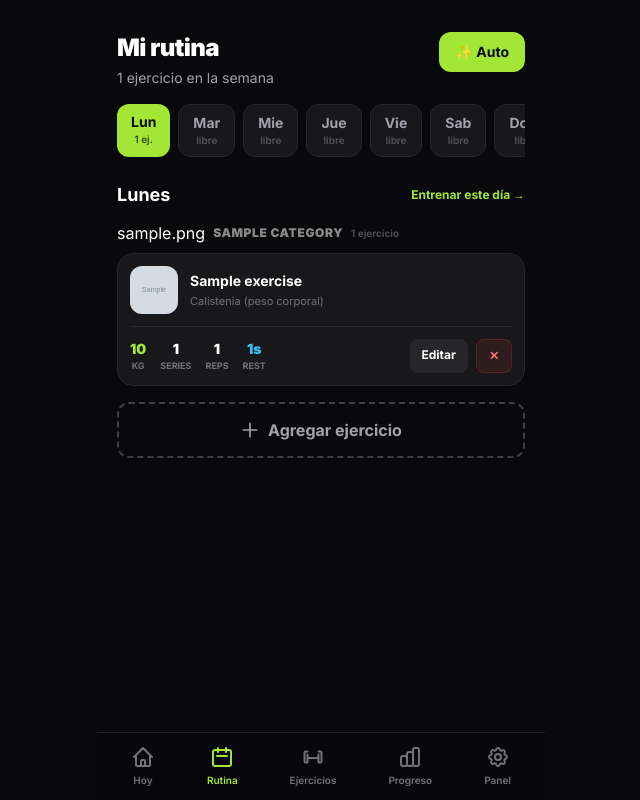
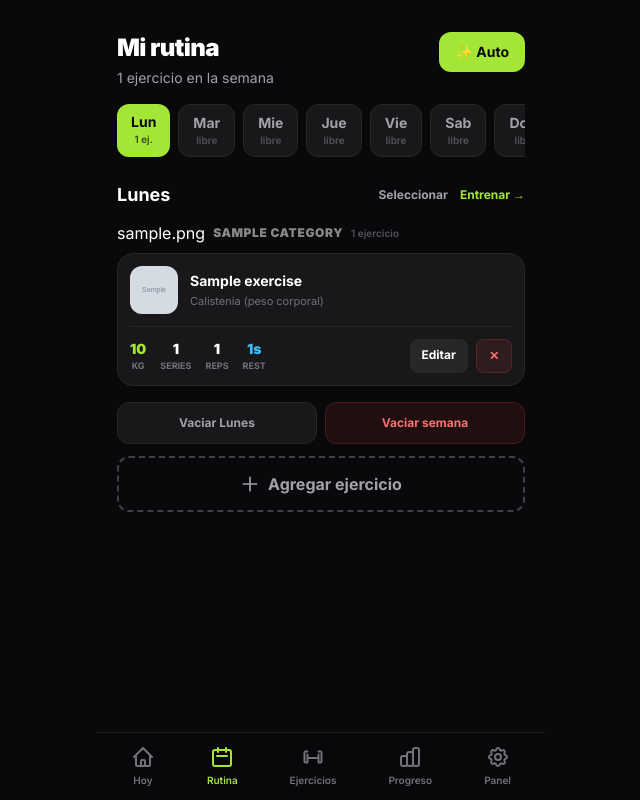
Before and after one commit to Mirages-Infinity/Mirages-Fitness, a Django app: page /rutina/dia/0/ in a window 1280 px wide. Shown: the whole page, without its empty margins (319-959 px from the left). Run offline with Django 5.2, Linux system fonts and the light colour scheme; a user stored in the database is signed in; tables that the repository leaves empty hold one stand-in row (values such as "Sample post"); grey boxes marked "Sample" are stand-in pictures; some libraries are stand-ins or nearby versions.

Commit message:
Seleccion multiple para eliminar ejercicios de la rutina
- Modo seleccion con checkboxes, contador y 'Todos'
- Barra flotante para eliminar los seleccionados
- Accesos rapidos: vaciar el dia o toda la semana
- El borrado individual pasa por el mismo endpoint (sin formularios anidados)

Co-Authored-By: Claude Opus 4.8 <noreply@anthropic.com>

```diff
--- a/core/templates/user/routine.html
+++ b/core/templates/user/routine.html
@@ -34,11 +34,19 @@
   <div class="flex items-center justify-between mb-3">
     <h2 class="text-lg font-bold">{{ day_name }}</h2>
     {% if items %}
-      <a href="{% url 'workout_day' day %}" class="text-xs font-bold text-lime-400">Entrenar este día →</a>
+      <div class="flex items-center gap-3">
+        <button type="button" id="selectToggle" class="text-xs font-bold text-zinc-400">Seleccionar</button>
+        <a href="{% url 'workout_day' day %}" class="text-xs font-bold text-lime-400">Entrenar →</a>
+      </div>
     {% endif %}
   </div>
 
   {% if items %}
+  <form id="bulkForm" method="post" action="{% url 'routine_bulk_delete' %}">
+    {% csrf_token %}
+    <input type="hidden" name="day" value="{{ day }}">
+    <input type="hidden" name="scope" id="bulkScope" value="selected">
+
     <div class="space-y-4">
       {% for zone in zones %}
       <div>
@@ -52,8 +60,15 @@
 
         <div class="space-y-2.5">
           {% for item in zone.items %}
-          <div class="rounded-2xl bg-zinc-900 border border-zinc-800 p-3">
+          <div class="item-row rounded-2xl bg-zinc-900 border border-zinc-800 p-3">
             <div class="flex items-center gap-3">
+              <label class="select-box hidden shrink-0 cursor-pointer">
+                <input type="checkbox" name="items" value="{{ item.pk }}" class="peer sr-only item-check">
+                <span class="w-6 h-6 rounded-md border-2 border-zinc-600 flex items-center justify-center text-transparent
+                             peer-checked:bg-lime-400 peer-checked:border-lime-400 peer-checked:text-zinc-950 transition">
+                  <svg class="w-4 h-4" fill="none" stroke="currentColor" stroke-width="3" viewBox="0 0 24 24"><path stroke-linecap="round" stroke-linejoin="round" d="M5 13l4 4L19 7"/></svg>
+                </span>
+              </label>
               {% include 'partials/thumb.html' with ex=item.exercise cls="w-12 h-12" %}
               <div class="flex-1 min-w-0">
                 <p class="font-bold text-sm truncate">{{ item.exercise.title }}</p>
@@ -94,11 +109,9 @@
               <div class="flex gap-2">
                 <a href="{% url 'routine_item_edit' item.pk %}"
                    class="rounded-lg bg-zinc-800 px-3 py-2 text-xs font-bold text-white active:scale-95 transition">Editar</a>
-                <form action="{% url 'routine_item_delete' item.pk %}" method="post"
-                      onsubmit="return confirm('¿Quitar {{ item.exercise.title|escapejs }} de tu rutina?');">
-                  {% csrf_token %}
-                  <button type="submit" class="rounded-lg bg-red-500/10 border border-red-500/20 px-3 py-2 text-xs font-bold text-red-400 active:scale-95 transition">✕</button>
-                </form>
+                <button type="submit" name="single" value="{{ item.pk }}"
+                        onclick="return confirm('¿Quitar {{ item.exercise.title|escapejs }} de tu rutina?');"
+                        class="rounded-lg bg-red-500/10 border border-red-500/20 px-3 py-2 text-xs font-bold text-red-400 active:scale-95 transition">✕</button>
               </div>
             </div>
           </div>
@@ -107,18 +120,113 @@
       </div>
       {% endfor %}
     </div>
+
+    {# ---- Barra de seleccion multiple ---- #}
+    <div id="bulkBar" class="hidden fixed bottom-[72px] inset-x-0 z-40 mx-auto max-w-md px-4">
+      <div class="rounded-2xl bg-zinc-900 border border-zinc-700 shadow-2xl p-3 flex items-center gap-2">
+        <button type="button" id="selectAll"
+                class="rounded-lg bg-zinc-800 px-3 py-2.5 text-xs font-bold text-white active:scale-95 transition shrink-0">
+          Todos
+        </button>
+        <p class="flex-1 text-sm font-bold text-center"><span id="selCount">0</span> seleccionado<span id="selPlural"></span></p>
+        <button type="submit" id="deleteSelected" disabled
+                onclick="return confirm('¿Eliminar los ejercicios seleccionados?');"
+                class="rounded-lg bg-red-500 px-4 py-2.5 text-xs font-black text-white active:scale-95 transition shrink-0 disabled:opacity-40">
+          Eliminar
+        </button>
+      </div>
+    </div>
+  </form>
+
+  {# ---- Vaciar dia / semana ---- #}
+  <div class="grid grid-cols-2 gap-2 mt-4">
+    <form method="post" action="{% url 'routine_bulk_delete' %}"
+          onsubmit="return confirm('¿Eliminar los {{ items|length }} ejercicios de {{ day_name }}?');">
+      {% csrf_token %}
+      <input type="hidden" name="day" value="{{ day }}">
+      <input type="hidden" name="scope" value="day">
+      <button type="submit" class="w-full rounded-xl bg-zinc-900 border border-zinc-800 py-3 text-xs font-bold text-zinc-400 active:scale-95 transition">
+        Vaciar {{ day_name }}
+      </button>
+    </form>
+    <form method="post" action="{% url 'routine_bulk_delete' %}"
+          onsubmit="return confirm('¿Eliminar los {{ total_items }} ejercicios de TODA la semana?');">
+      {% csrf_token %}
+      <input type="hidden" name="scope" value="week">
+      <button type="submit" class="w-full rounded-xl bg-red-500/10 border border-red-500/20 py-3 text-xs font-bold text-red-400 active:scale-95 transition">
+        Vaciar semana
+      </button>
+    </form>
+  </div>
   {% else %}
     <div class="rounded-2xl border border-dashed border-zinc-800 p-8 text-center">
       <span class="text-4xl">📋</span>
       <p class="font-bold mt-3">{{ day_name }} está libre</p>
       <p class="text-sm text-zinc-500 mt-1">Día de descanso, o agrega ejercicios del catálogo</p>
     </div>
+
+    {% if total_items %}
+    <form method="post" action="{% url 'routine_bulk_delete' %}" class="mt-3"
+          onsubmit="return confirm('¿Eliminar los {{ total_items }} ejercicios de TODA la semana?');">
+      {% csrf_token %}
+      <input type="hidden" name="scope" value="week">
+      <button type="submit" class="w-full rounded-xl bg-red-500/10 border border-red-500/20 py-3 text-xs font-bold text-red-400 active:scale-95 transition">
+        Vaciar toda la semana ({{ total_items }})
+      </button>
+    </form>
+    {% endif %}
   {% endif %}
 
   <a href="{% url 'catalog' %}"
-     class="mt-4 flex items-center justify-center gap-2 w-full rounded-xl border-2 border-dashed border-zinc-700 py-3.5 font-bold text-zinc-400 active:scale-[.98] transition">
+     class="mt-3 flex items-center justify-center gap-2 w-full rounded-xl border-2 border-dashed border-zinc-700 py-3.5 font-bold text-zinc-400 active:scale-[.98] transition">
     <svg class="w-5 h-5" fill="none" stroke="currentColor" stroke-width="2" viewBox="0 0 24 24"><path stroke-linecap="round" stroke-linejoin="round" d="M12 4v16m8-8H4"/></svg>
     Agregar ejercicio
   </a>
 </section>
+
+<script>
+(function () {
+  const toggle = document.getElementById('selectToggle');
+  if (!toggle) return;
+  const bar = document.getElementById('bulkBar');
+  const checks = [...document.querySelectorAll('.item-check')];
+  const boxes = [...document.querySelectorAll('.select-box')];
+  const countEl = document.getElementById('selCount');
+  const pluralEl = document.getElementById('selPlural');
+  const delBtn = document.getElementById('deleteSelected');
+  let active = false;
+
+  function refresh() {
+    const n = checks.filter((c) => c.checked).length;
+    countEl.textContent = n;
+    pluralEl.textContent = n === 1 ? '' : 's';
+    delBtn.disabled = n === 0;
+    checks.forEach((c) => {
+      c.closest('.item-row').classList.toggle('border-lime-400/40', c.checked);
+    });
+  }
+
+  function setMode(on) {
+    active = on;
+    boxes.forEach((b) => b.classList.toggle('hidden', !on));
+    bar.classList.toggle('hidden', !on);
+    document.querySelector('main').classList.toggle('pb-40', on);
+    toggle.textContent = on ? 'Cancelar' : 'Seleccionar';
+    toggle.classList.toggle('text-lime-400', on);
+    if (!on) {
+      checks.forEach((c) => { c.checked = false; });
+      refresh();
+    }
+  }
+
+  toggle.addEventListener('click', () => setMode(!active));
+  checks.forEach((c) => c.addEventListener('change', refresh));
+
+  document.getElementById('selectAll').addEventListener('click', () => {
+    const allOn = checks.every((c) => c.checked);
+    checks.forEach((c) => { c.checked = !allOn; });
+    refresh();
+  });
+})();
+</script>
 {% endblock %}
--- a/core/urls.py
+++ b/core/urls.py
@@ -25,11 +25,11 @@ urlpatterns = [
     path('rutina/item/<int:pk>/serie/', views.set_done, name='set_done'),
     path('rutina/item/<int:pk>/descanso/', views.item_rest, name='item_rest'),
     path('rutina/vaciar/', views.routine_clear, name='routine_clear'),
+    path('rutina/eliminar/', views.routine_bulk_delete, name='routine_bulk_delete'),
     path('plan/crear/', views.plan_wizard, name='plan_wizard'),
     path('entrenar/', views.workout, name='workout'),
     path('entrenar/dia/<int:day>/', views.workout, name='workout_day'),
     path('perfil/', views.profile_settings, name='profile'),
-    path('rutina/item/<int:pk>/eliminar/', views.routine_item_delete, name='routine_item_delete'),
     path('catalogo/', views.catalog, name='catalog'),
     path('ejercicio/<int:pk>/agregar/', views.exercise_add, name='exercise_add'),
     path('entrenar/registrar/', views.log_today, name='log_today'),
--- a/core/views.py
+++ b/core/views.py
@@ -312,6 +312,44 @@ def routine_clear(request):
 
 
 @login_required
+@require_POST
+def routine_bulk_delete(request):
+    """Elimina uno, varios o todos los ejercicios de la rutina."""
+    day = request.POST.get('day') or 0
+    items = RoutineItem.objects.filter(user=request.user)
+
+    single = request.POST.get('single')
+    scope = request.POST.get('scope', 'selected')
+
+    if single:
+        target = items.filter(pk=single)
+    elif scope == 'week':
+        target = items
+    elif scope == 'day':
+        target = items.filter(day=day)
+    else:
+        target = items.filter(pk__in=request.POST.getlist('items'))
+
+    count = target.count()
+    if count:
+        target.delete()
+        if scope == 'week' and not single:
+            messages.success(request, f'Rutina vaciada: {count} ejercicios eliminados.')
+        else:
+            messages.success(
+                request,
+                f'{count} ejercicio{"s" if count != 1 else ""} '
+                f'eliminado{"s" if count != 1 else ""} de tu rutina.',
+            )
+    else:
+        messages.error(request, 'No seleccionaste ningun ejercicio.')
+
+    if scope == 'week' and not single:
+        return redirect('routine')
+    return redirect('routine_day', day=int(day))
+
+
+@login_required
 def profile_settings(request):
     profile = get_profile(request.user)
     form = ProfileForm(request.POST or None, instance=profile)
@@ -337,16 +375,6 @@ def routine_item_edit(request, pk):
     return render(request, 'user/routine_item_form.html', {
         'form': form, 'item': item, 'active_tab': 'routine',
     })
-
-
-@login_required
-@require_POST
-def routine_item_delete(request, pk):
-    item = get_object_or_404(RoutineItem, pk=pk, user=request.user)
-    day = item.day
-    item.delete()
-    messages.success(request, f'{item.exercise.title} eliminado de tu rutina.')
-    return redirect('routine_day', day=day)
 
 
 @login_required
```
